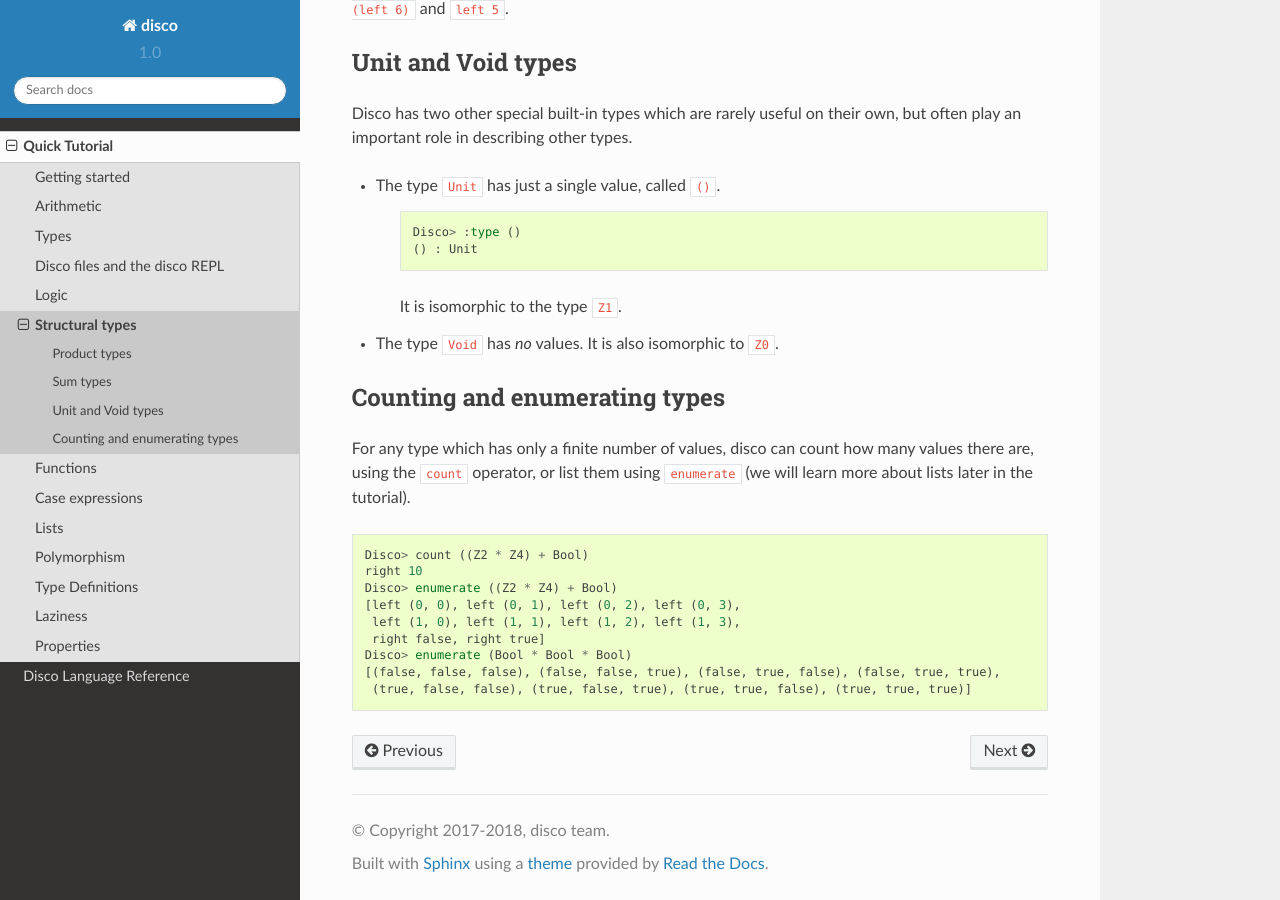
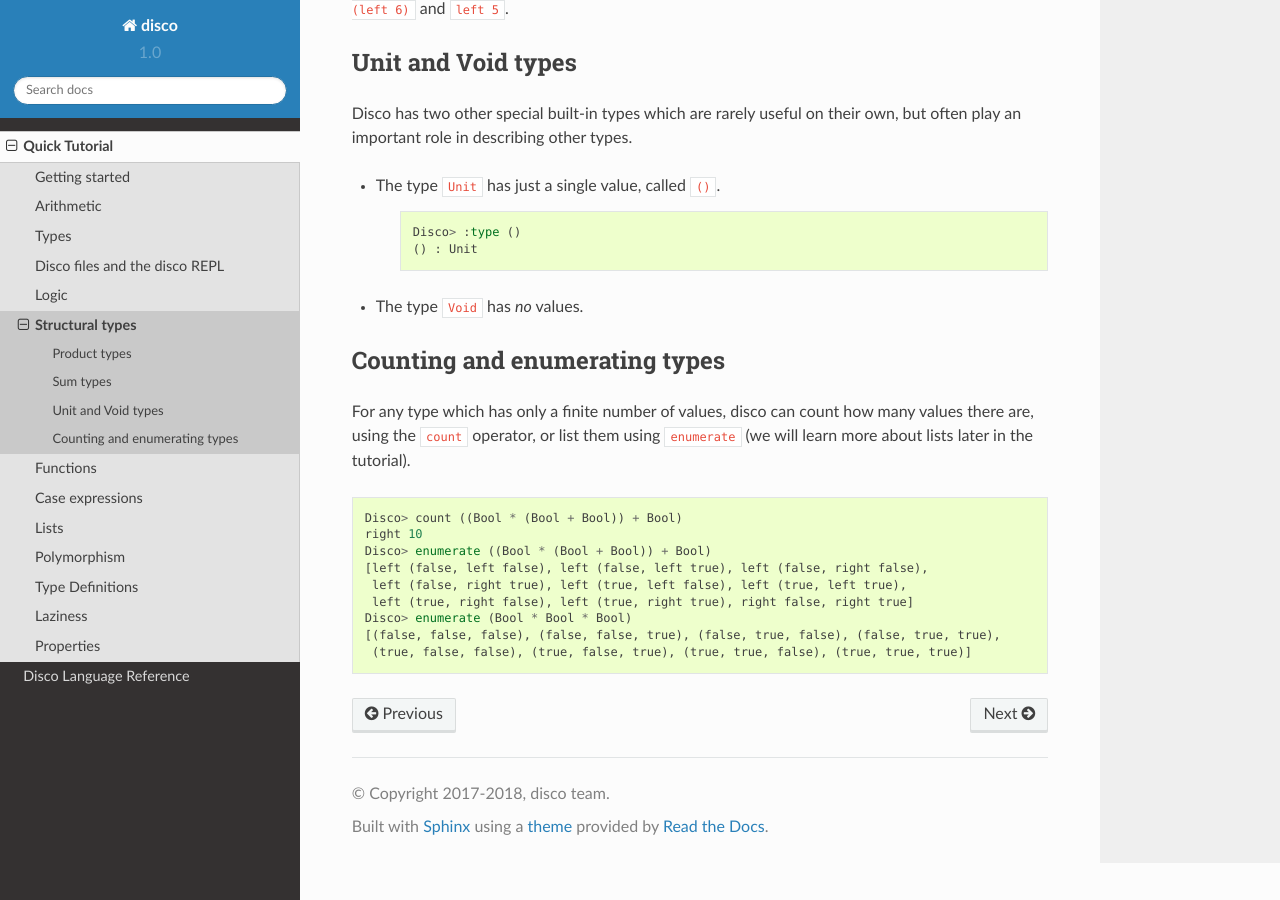
Before and after one commit to disco-lang/disco, a Sphinx documentation site: the page built from docs/tutorial/structure.rst, in a window 1280 px wide and 900 px high, scrolled down 1917 px. Built offline with Sphinx 7.4.7 and the Read the Docs theme 2.0.0, drawn with Linux system fonts in a browser that asks for light colours.

Commit message:
docs (tutorial): finish updating structure types section
Remove mentions of finite Zn types.

```diff
--- a/docs/tutorial/structure.rst
+++ b/docs/tutorial/structure.rst
@@ -109,9 +109,7 @@ their own, but often play an important role in describing other types.
         Disco> :type ()
         () : Unit
 
-    It is isomorphic to the type ``Z1``.
-
-* The type ``Void`` has *no* values.  It is also isomorphic to ``Z0``.
+* The type ``Void`` has *no* values.
 
 Counting and enumerating types
 ==============================
@@ -123,12 +121,12 @@ tutorial).
 
 ::
 
-    Disco> count ((Z2 * Z4) + Bool)
+    Disco> count ((Bool * (Bool + Bool)) + Bool)
     right 10
-    Disco> enumerate ((Z2 * Z4) + Bool)
-    [left (0, 0), left (0, 1), left (0, 2), left (0, 3),
-     left (1, 0), left (1, 1), left (1, 2), left (1, 3),
-     right false, right true]
+    Disco> enumerate ((Bool * (Bool + Bool)) + Bool)
+    [left (false, left false), left (false, left true), left (false, right false),
+     left (false, right true), left (true, left false), left (true, left true),
+     left (true, right false), left (true, right true), right false, right true]
     Disco> enumerate (Bool * Bool * Bool)
     [(false, false, false), (false, false, true), (false, true, false), (false, true, true),
      (true, false, false), (true, false, true), (true, true, false), (true, true, true)]
```
